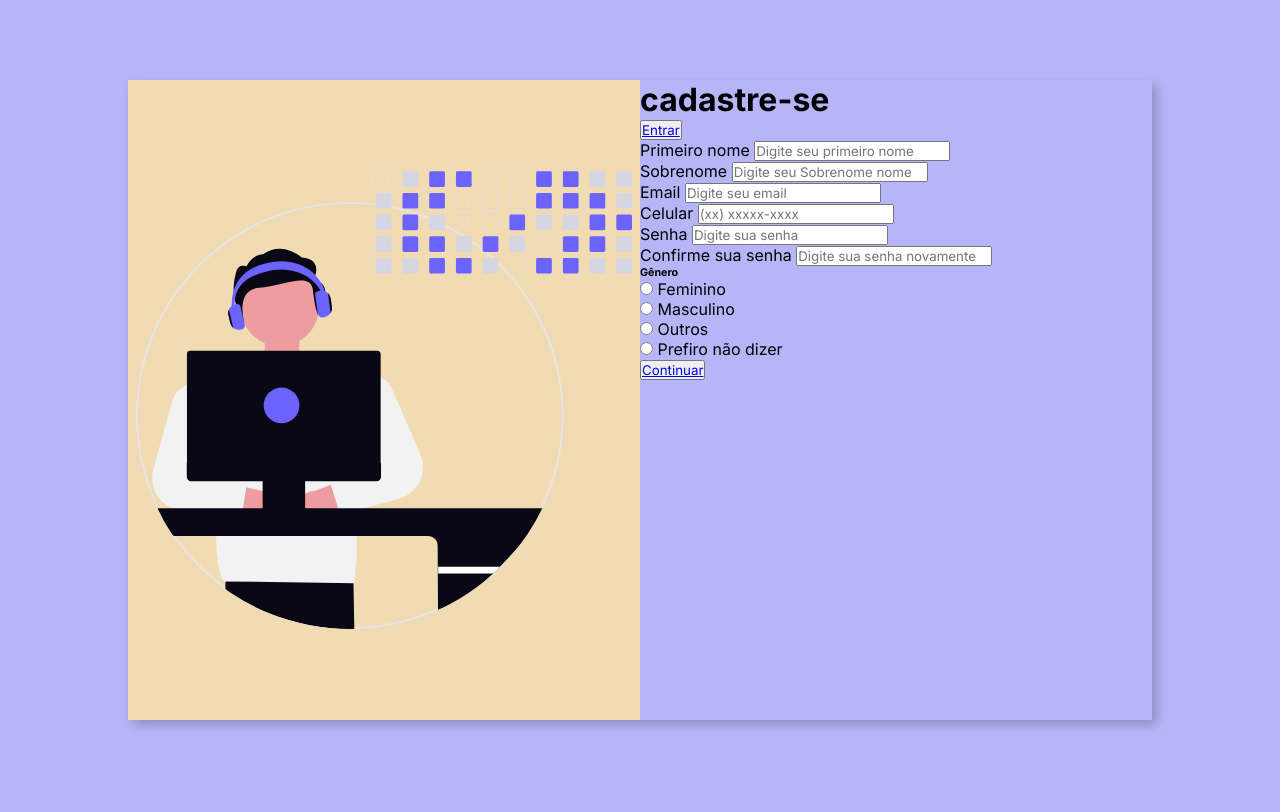
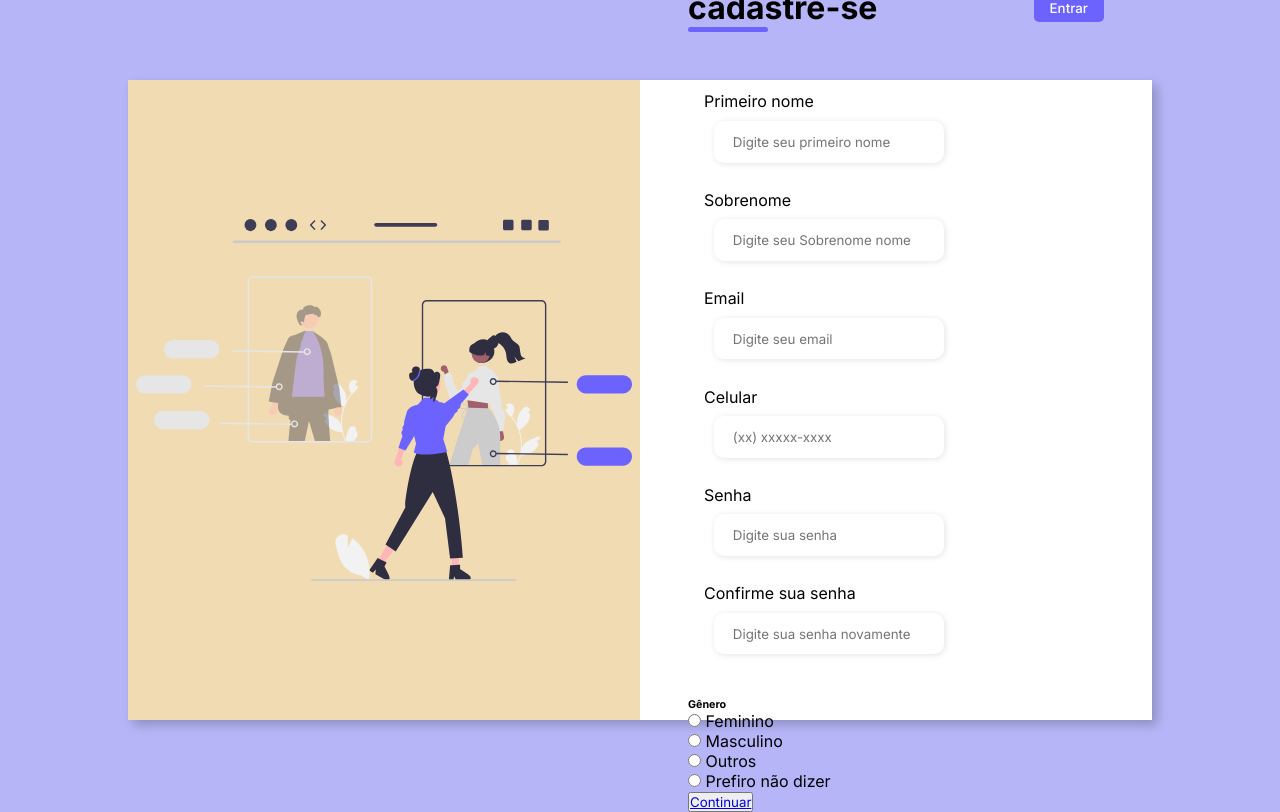
Before and after one commit to gustavodecamposs/projeto-formulario, a plain HTML site: page index.html in a window 1280 px wide. Drawn offline with Linux system fonts and the light colour scheme.

Commit message:
version 2

```diff
--- a/assets/css/style.css
+++ b/assets/css/style.css
@@ -35,3 +35,74 @@ body {
 .form-image img {
     width: 31rem;
 }
+
+.form {
+    width: 50%;
+    display: flex;
+    justify-content: center;
+    align-items: center;
+    flex-direction: column;
+    background-color: #fff;
+    padding: 3rem;
+}
+
+.form-header {
+    margin-bottom: 3rem;
+    display: flex;
+    justify-content: space-between;
+}
+
+.login-button {
+    display: flex;
+    align-items: center;
+}
+
+.login-button button {
+    border: none;
+    background-color: #6c63ff;
+    padding: 0.4rem 1rem;
+    border-radius: 5px;
+    cursor: pointer;
+}
+
+.login-button button:hover {
+    background-color: #6b63fff1;
+}
+
+.login-button button a {
+    text-decoration: none;
+    font-weight: 500;
+    color: #fff;
+}
+
+.form-header h1::after {
+    content: '';
+    display:block;
+    width: 5rem;
+    height: 0.3rem;
+    background-color: #6c63ff;
+    margin: 0 auto;
+    position: absolute;
+    border-radius: 10px;
+}
+
+.input-group {
+    display: flex;
+    flex-wrap: wrap;
+    justify-content: space-between;
+    padding: 1rem;
+}
+
+.input-box {
+    display: flex;
+    flex-direction: column;
+    margin-bottom: 1.1rem;
+}
+
+.input-box input {
+    margin: 0.6rem;
+    padding: 0.8rem 1.2rem;
+    border: none;
+    border-radius: 10px;
+    box-shadow: 1px 1px 6px #0000001c;
+}
--- a/index.html
+++ b/index.html
@@ -9,7 +9,7 @@
 <body>
     <div class="container">
         <div class="form-image">
-            <img src="img/undraw_developer-activity_4zqd.svg" alt="">
+            <img src="assets/css/img/undraw_shopping_a55o.svg" alt="">
         </div>
         <div class="form">
             <form action="#">
```
Also changed, not shown: assets/css/img/undraw_shopping_a55o.svg (added), img/undraw_developer-activity_4zqd.svg (deleted).
